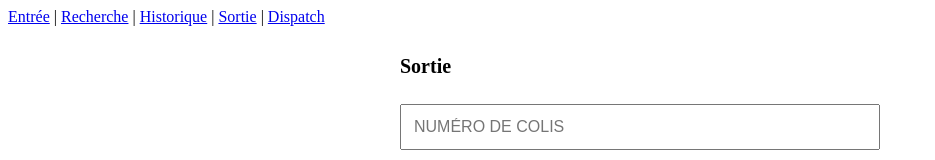
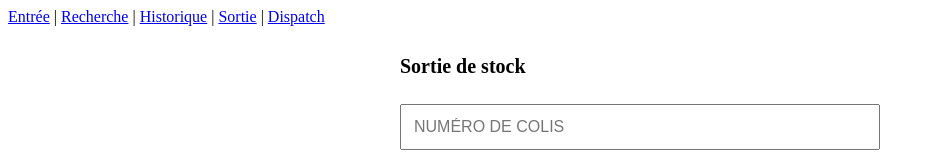
Before and after one commit to axell152/gestion-colis, a Next.js app: page /sortie in a window 1280 px wide. Shown: the top 160 px of the page, without its empty margins (0-935 px from the left). Built offline with nearby package versions, Linux system fonts and the light colour scheme.

Commit message:
Update page.tsx

```diff
--- a/src/app/sortie/page.tsx
+++ b/src/app/sortie/page.tsx
@@ -42,7 +42,7 @@ export default function SortiePage() {
 
   return (
     <main style={{ padding: 16, maxWidth: 480, margin: '0 auto' }}>
-      <h1 style={{ fontSize: 20 }}>Sortie</h1>
+      <h1 style={{ fontSize: 20 }}>Sortie de stock</h1>
 
       <input
         value={numeroColis}
```
